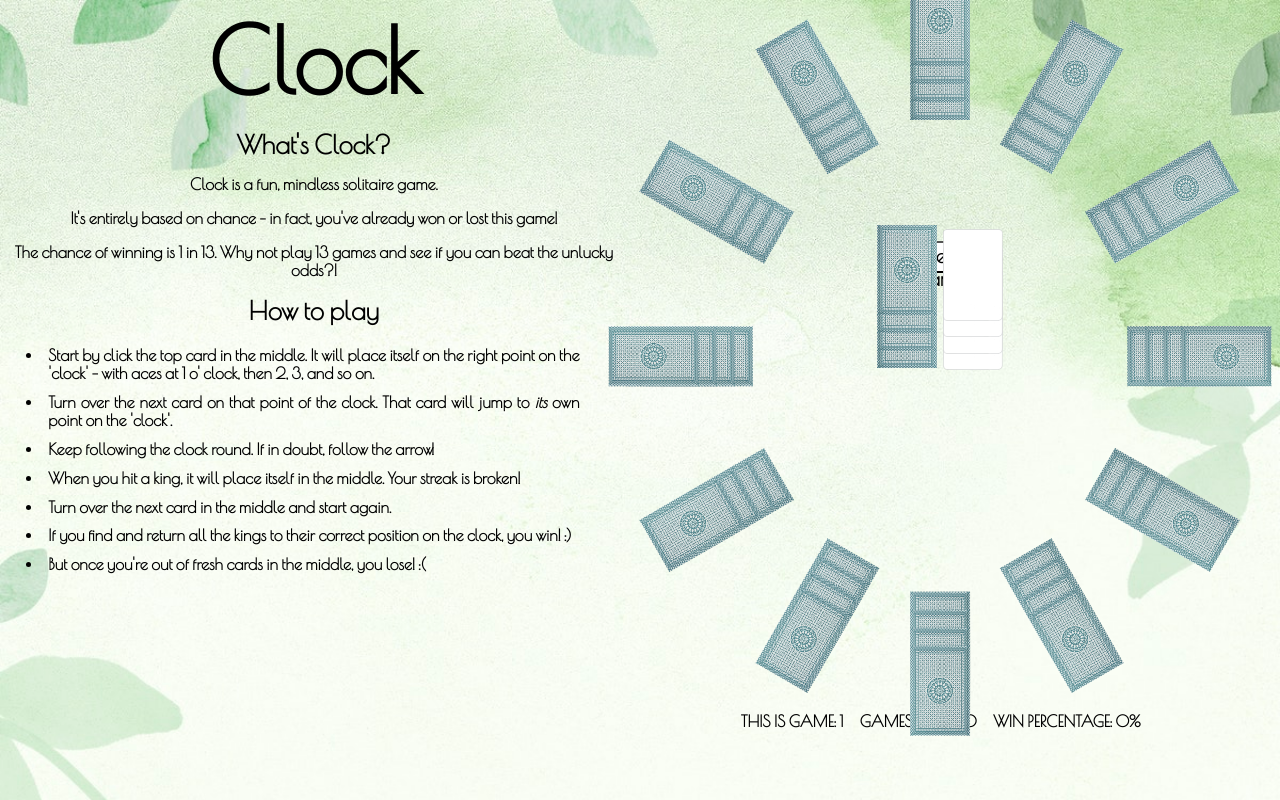
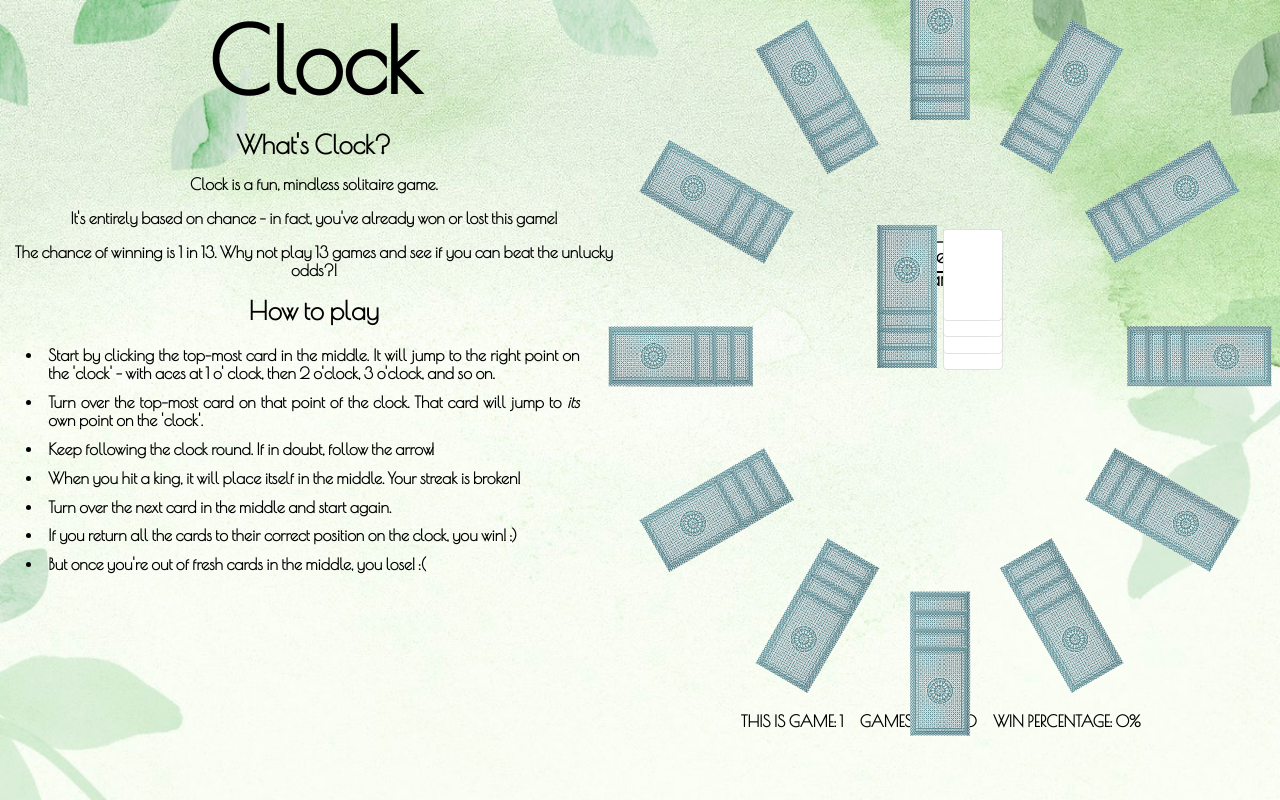
Before and after one commit to sudwald/clock, a React (Create React App) app: page / in a window 1280 px wide. Built offline with nearby package versions, Linux system fonts and the light colour scheme.

Commit message:
Fixed typo

```diff
--- a/src/App.js
+++ b/src/App.js
@@ -45,12 +45,12 @@ function App() {
           <p>The chance of winning is 1 in 13. Why not play 13 games and see if you can beat the unlucky odds?!</p>
           <h2>How to play</h2>
             <ul>
-              <li>Start by click the top card in the middle. It will place itself on the right point on the 'clock' - with aces at 1 o' clock, then 2, 3, and so on.</li>
-              <li>Turn over the next card on that point of the clock. That card will jump to <i>its</i> own point on the 'clock'.</li>
+              <li>Start by clicking the top-most card in the middle. It will jump to the right point on the 'clock' - with aces at 1 o' clock, then 2 o'clock, 3 o'clock, and so on.</li>
+              <li>Turn over the top-most card on that point of the clock. That card will jump to <i>its</i> own point on the 'clock'.</li>
               <li>Keep following the clock round. If in doubt, follow the arrow!</li>
               <li>When you hit a king, it will place itself in the middle. Your streak is broken!</li>
               <li>Turn over the next card in the middle and start again.</li>
-              <li>If you find and return all the kings to their correct position on the clock, you win! :)</li>
+              <li>If you return all the cards to their correct position on the clock, you win! :)</li>
               <li>But once you're out of fresh cards in the middle, you lose! :(</li>
             </ul>
         </div>
```
